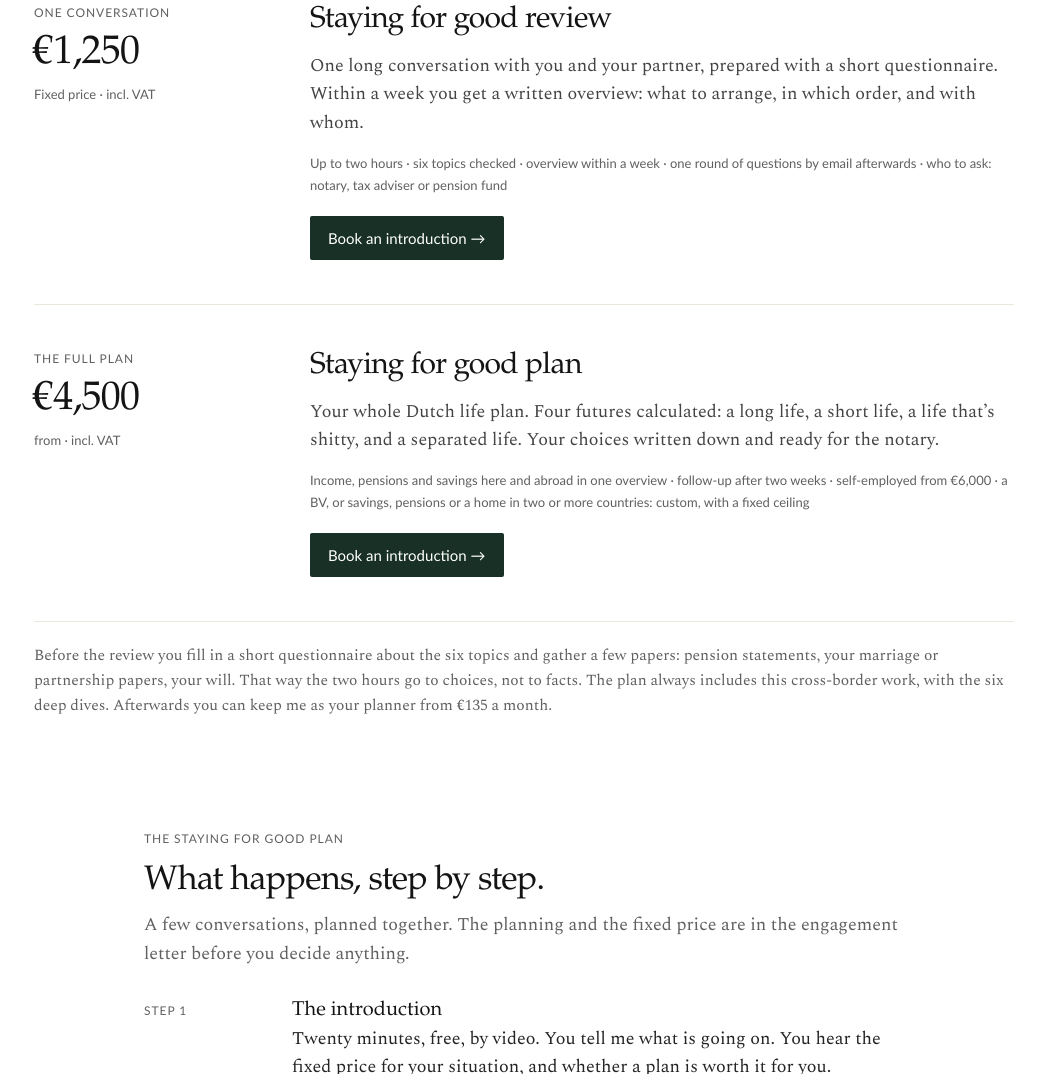
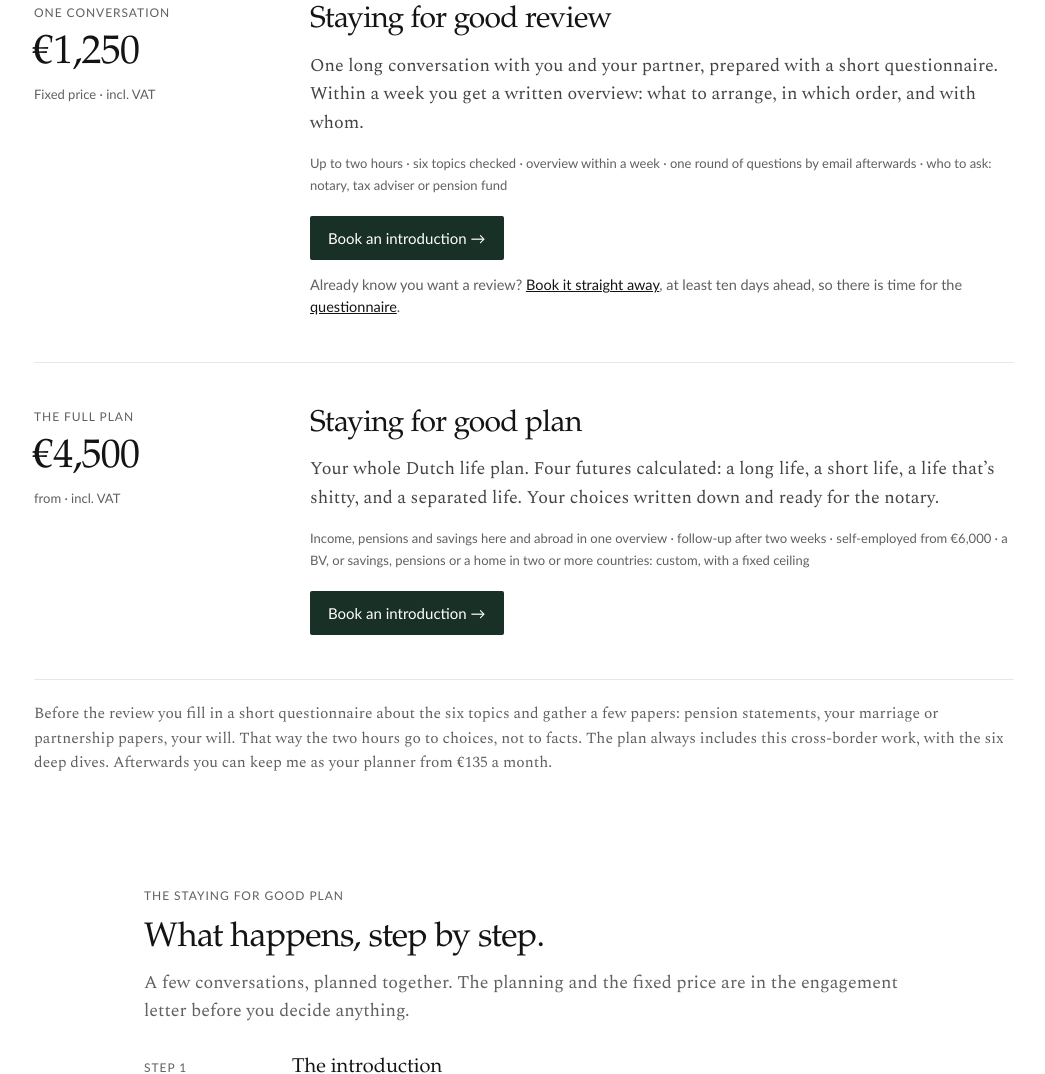
Before and after one commit to ArkoH87/arkohoondert.nl, a plain HTML site: page en/staying-for-good/index.html in a window 1280 px wide. Shown: the part 3091-4165 px from the top of the page, without its empty margins (116-1161 px from the left). Drawn offline with Linux system fonts and the light colour scheme.

Commit message:
Plan-pagina: review direct te boeken, minimaal tien dagen vooruit, met link naar de vragenlijst
Co-Authored-By: Claude Opus 5.5 <noreply@anthropic.com>
Claude-Session: https://claude.ai/code/session_012wpAAnepoxxb6Bryk7xQG4

```diff
--- a/en/staying-for-good/index.html
+++ b/en/staying-for-good/index.html
@@ -149,6 +149,7 @@ body{margin:0;background:#ffffff}
 <p style="margin: 0; color: #444444">One long conversation with you and your partner, prepared with a short questionnaire. Within a week you get a written overview: what to arrange, in which order, and with whom.</p>
 <p style="margin: 0; font-family: 'Gill Sans','Gill Sans MT','Instrument Sans',system-ui,sans-serif; font-size: 13px; line-height: 1.7; color: #606060">Up to two hours · six topics checked · overview within a week · one round of questions by email afterwards · who to ask: notary, tax adviser or pension fund</p>
 <p style="margin: 6px 0 0"><a class="knop" href="/en/introduction/">Book an introduction →</a></p>
+<p style="margin: 0; font-family: 'Gill Sans','Gill Sans MT','Instrument Sans',system-ui,sans-serif; font-size: 14.5px; line-height: 1.5; color: #606060">Already know you want a review? <a href="https://calendar.google.com/calendar/appointments/schedules/AcZssZ3MV1caWTZ9Rs_e8_TUWTJDzMvWg3jgELHye0hytirR6TdlXX6zkXYYOjdZ_6DT2Lm2o4R8hCU5" style="color: #141414">Book it straight away</a>, at least ten days ahead, so there is time for the <a href="/en/staying-for-good/before-your-review/" style="color: #141414">questionnaire</a>.</p>
 </div>
 </article>
 
```
